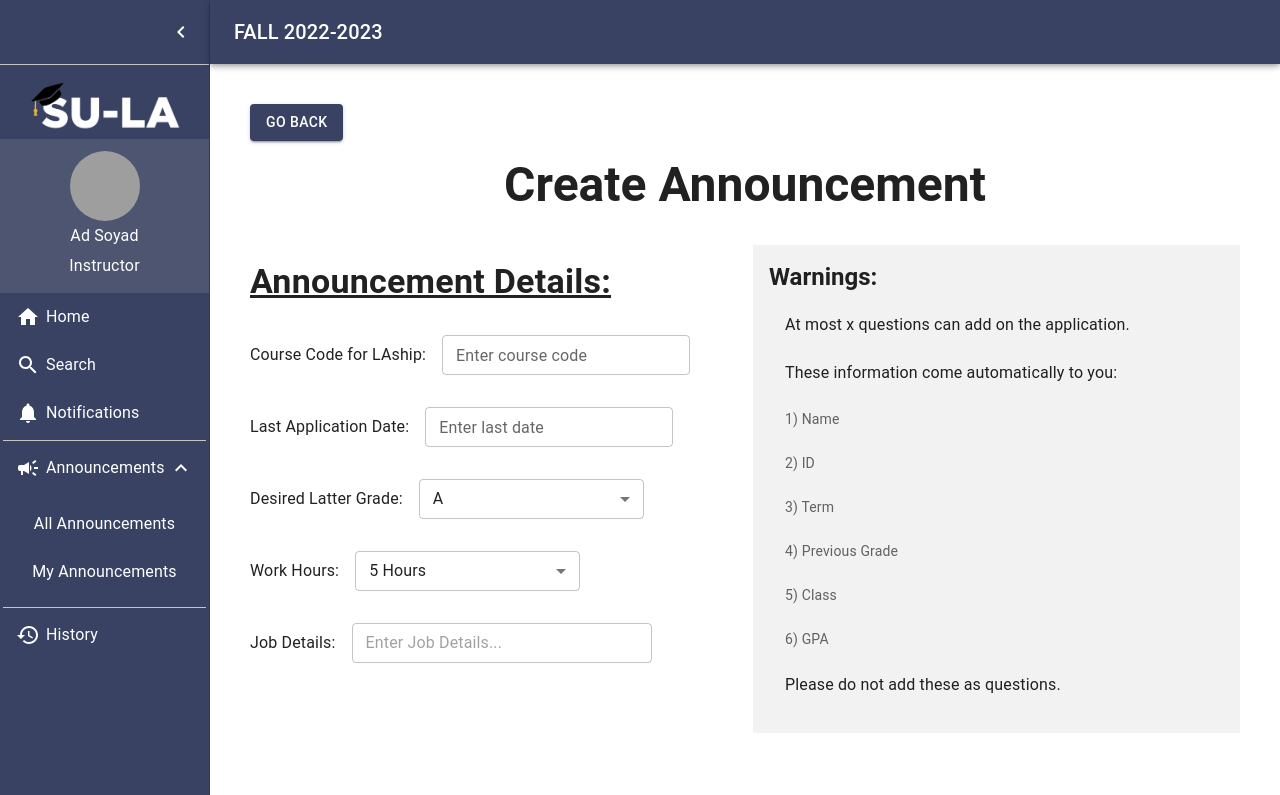
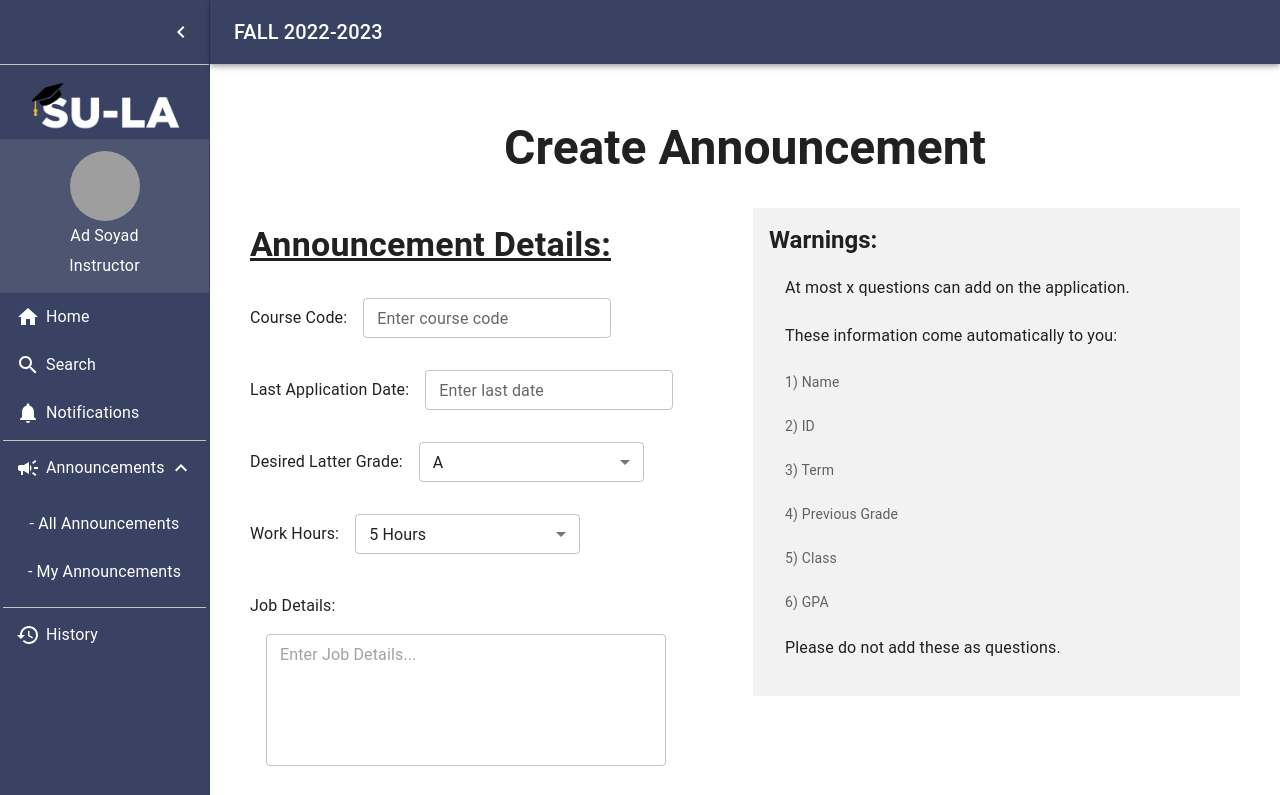
Before and after one commit to Minot1/Central-LA-Application, a React (Create React App) app in the folder client/: page /create-announcement in a window 1280 px wide. Shown: the top 795 px of the page. Built offline with nearby package versions, Linux system fonts and the light colour scheme; grey boxes are pictures that could not be loaded; what react-cas-client would draw is missing.

Commit message:
minor fixes

```diff
--- a/client/src/components/Sidebar.js
+++ b/client/src/components/Sidebar.js
@@ -205,7 +205,7 @@ function Sidebar() {
             </Box>
           </ListItem>
           <ListItem sx={{ padding: "0px" }}>
-            <ListItemButton>
+            <ListItemButton href="/home">
               <ListItemIcon sx={{ minWidth: "30px" }}>
                 <HomeIcon sx={{ color: "white" }} />
               </ListItemIcon>
@@ -255,7 +255,7 @@ function Sidebar() {
               <ListItem sx={{ padding: "0px" }}>
                 <ListItemButton>
                   <ListItemText
-                    primary={"All Announcements"}
+                    primary={"- All Announcements"}
                     sx={{ textAlign: "center" }}
                   />
                 </ListItemButton>
@@ -263,7 +263,7 @@ function Sidebar() {
               <ListItem sx={{ padding: "0px" }}>
                 <ListItemButton>
                   <ListItemText
-                    primary={"My Announcements"}
+                    primary={"- My Announcements"}
                     sx={{ textAlign: "center" }}
                   />
                 </ListItemButton>
--- a/client/src/pages/CreateAnnouncement.js
+++ b/client/src/pages/CreateAnnouncement.js
@@ -38,7 +38,6 @@ function CreateAnnouncement() {
       <Sidebar></Sidebar>
       <Box component="main" sx={{ flexGrow: 1, p: 5 }}>
         <AppBarHeader />
-        <Button variant="contained" href="/home">Go Back</Button>
         <Grid container direction="row" justifyContent="center" alignItems="center" sx={{ mb: 4, mt: 2 }}>
           <Typography variant='h3' sx={{ fontWeight: 'bold' }}>Create Announcement</Typography>
         </Grid>
@@ -46,7 +45,7 @@ function CreateAnnouncement() {
           <Grid item xs={6}>
             <Typography variant='h4' sx={{ textDecoration: 'underline', marginY: 2, fontWeight: 'bold' }} >Announcement Details:</Typography>
             <Grid container direction="row" justifyContent="start" alignItems="center">
-              <Typography >Course Code for LAship:</Typography>
+              <Typography >Course Code:</Typography>
               <TextField id="outlined-required" label="Enter course code" variant="outlined" size="small" sx={{ m: 2 }} />
             </Grid>
             <Grid container direction="row" justifyContent="start" alignItems="center">
@@ -85,14 +84,14 @@ function CreateAnnouncement() {
                 ))}
               </TextField>
             </Grid>
-            <Grid container direction="row" justifyContent="start" alignItems="center">
-              <Typography >Job Details:</Typography>
+            <Grid container direction="row" justifyContent="start" alignItems="flex-start">
+              <Typography paddingTop={3}>Job Details:</Typography>
               <TextField
                 placeholder="Enter Job Details..."
                 multiline
                 size="small"
-                maxRows={4}
-                sx={{ m: 2, width: 300 }}
+                rows={5}
+                sx={{ m: 2, width: 400 }}
               />
             </Grid>
           </Grid>
@@ -145,7 +144,7 @@ function CreateAnnouncement() {
         </Grid>
         <Grid container spacing={2} >
           <Grid item xs={8}>
-            <Typography variant='h4' sx={{ textDecoration: 'underline', mt: 8, mb: 2, fontWeight: 'bold' }} >Application Questions for Students Details:</Typography>
+            <Typography variant='h4' sx={{ textDecoration: 'underline', mt: 8, mb: 2, fontWeight: 'bold' }} >Additional Questions for Students:</Typography>
             <Grid container direction="row" justifyContent="start" alignItems="center">
               <Typography >Question 1:</Typography>
               <TextField id="outlined-required" label="" variant="outlined" size="small" sx={{ m: 2 }} />
```
